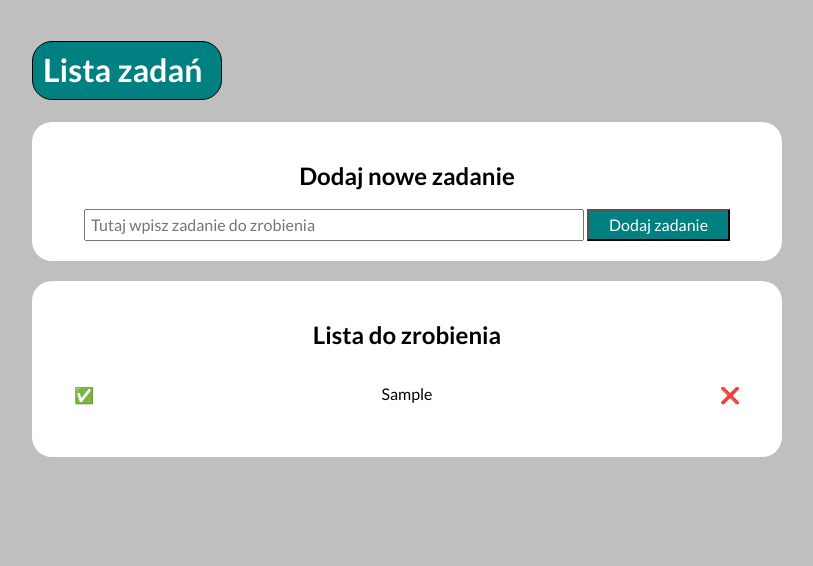
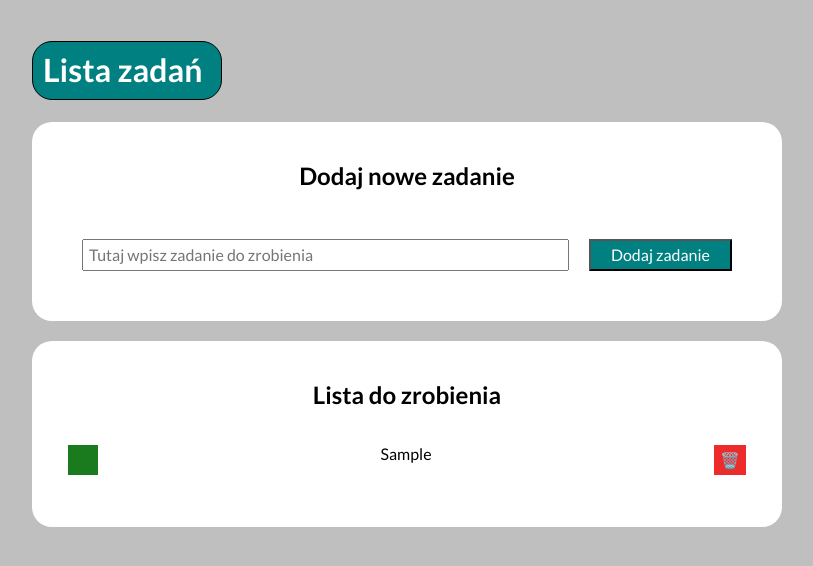
Before and after one commit to AdrianJar/ToDoList, a plain HTML site: page index.html in a window 1280 px wide. Both pictures are taken after typing "Sample" into the empty fields and a click on the button "Dodaj zadanie". Shown: the whole page, without its empty margins (233-1046 px from the left). Drawn offline with nearby package versions, Linux system fonts and the light colour scheme.

Commit message:
Eddited CSS

```diff
--- a/CSS/container.css
+++ b/CSS/container.css
@@ -1,4 +1,4 @@
-.container {
+.section {
   text-align: center;
   max-width: 750px;
   background-color: white;
@@ -9,7 +9,7 @@
 }
 
 
-.container--top {
+.section--top {
   max-width: 750px;
   border-radius: 20px;
   margin: 0px auto;
--- a/CSS/form.css
+++ b/CSS/form.css
@@ -1,19 +1,41 @@
+.form {
+  display: flex;
+  justify-content: space-between;
+  flex-wrap: wrap;
+  padding: 20px;
+}
+
+@media (max-width: 767px) {
+  .form {
+    display: flex;
+    flex-direction: column;
+    margin-right: 10px;
+  }
+}
+
 .form__input {
-  max-width: 500px;
-  width: 100%;
+  flex-grow: 1;
   padding: 5px;
+  color: black;
+  margin: 10px;
+}
+
+@media (max-width: 767px) {
+  .form__input {
+    width: 100%;
+  }
 }
 
 .form__button {
   padding: 5px 20px;
   background-color: teal;
   color: white;
+  margin: 10px;
+  cursor: pointer;
 }
 
 @media (max-width: 767px) {
   .form__button {
-    max-width: 500px;
-    width: 100%;
-    margin: 10px auto;
+      width: 100%;
   }
 }
--- a/CSS/listTask.css
+++ b/CSS/listTask.css
@@ -14,8 +14,16 @@ ul li:hover {
 }
 
 .list__taskButton {
+  width: 30px;
+  height: 30px;
   border: none;
-  background-color: transparent;
+  background-color: #1a7b1e;
+  cursor: pointer;
+}
+
+.list__taskButton--remove{
+  background-color: rgb(238, 43, 43);
+  border:none;
 }
 
 .list__taskDone {
--- a/index.html
+++ b/index.html
@@ -29,23 +29,24 @@
   </head>
 
   <body class="body">
-    <div class="container--top">
+    <section class="section--top">
       <h1 class="header">Lista zadań</h1>
-    </div>
-    <div class="container">
+    </section>
+    <section class="section">
       <h2>Dodaj nowe zadanie</h2>
-      <form class="js-form">
+      <form class="form js-form">
         <input
           type="text"
           placeholder="Tutaj wpisz zadanie do zrobienia"
           class="form__input js-newTask"
+          autofocus
         />
         <button class="form__button js-button">Dodaj zadanie</button>
       </form>
-    </div>
-    <div class="container">
+    </section>
+    <section class="section">
       <h2>Lista do zrobienia</h2>
       <ul class="list js-tasks"></ul>
-    </div>
+    </section>
   </body>
 </html>
--- a/script.js
+++ b/script.js
@@ -50,10 +50,10 @@
         for (const task of tasks) {
             htmlString += `
                 <li
-                class="${task.done ? "list__taskDone" : ""} list__taskItem">
-                    <button class="list__taskButton js-done">✅</button>
-                    ${task.content}
-                    <button class="list__taskButton js-remove">❌</button>
+                class="list__taskItem">
+                    <button class="list__taskButton list__button--done js-done">${task.done ? "✅" : ""}</button>
+                    <span class="${task.done ? "list__item--done" : ""}">${task.content}</span>
+                    <button class="list__taskButton--remove js-remove">🗑️</button>
                 </li>
             `;
         }
```
